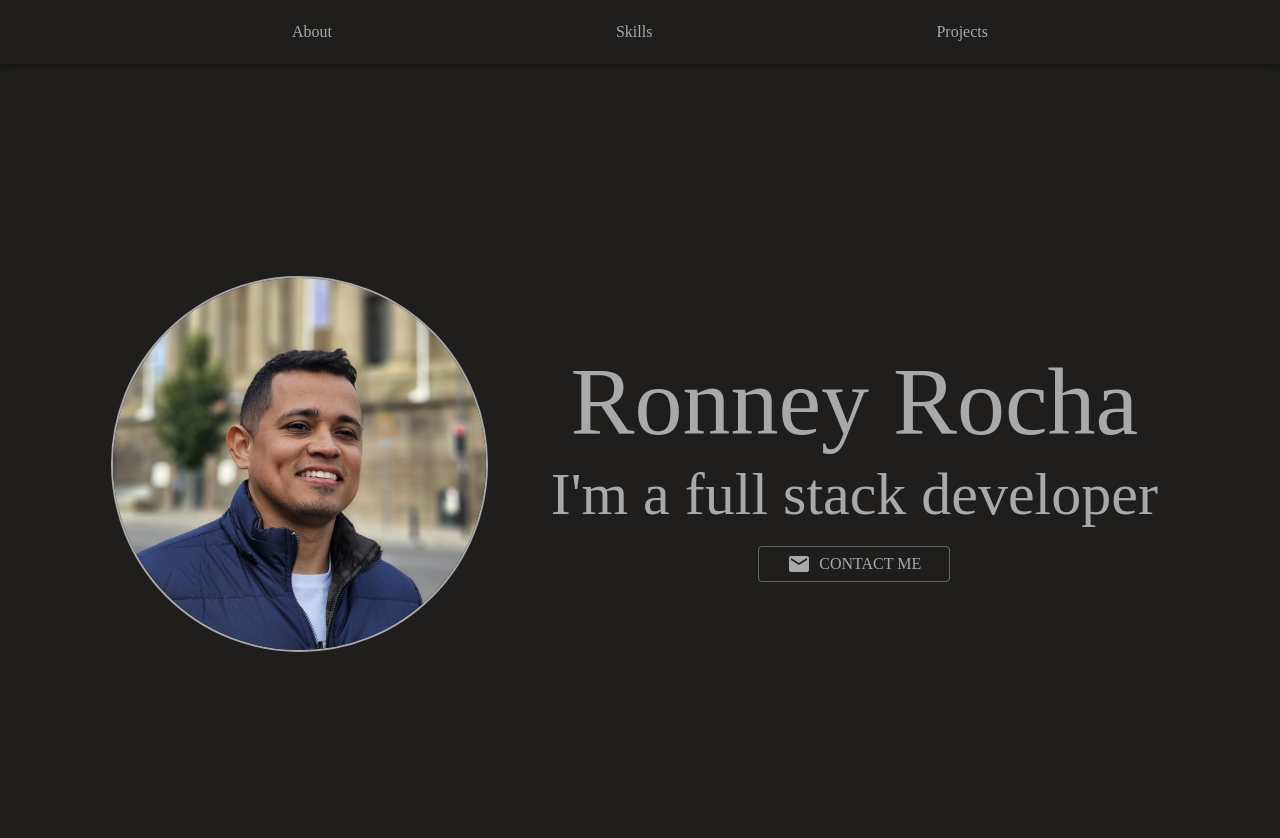
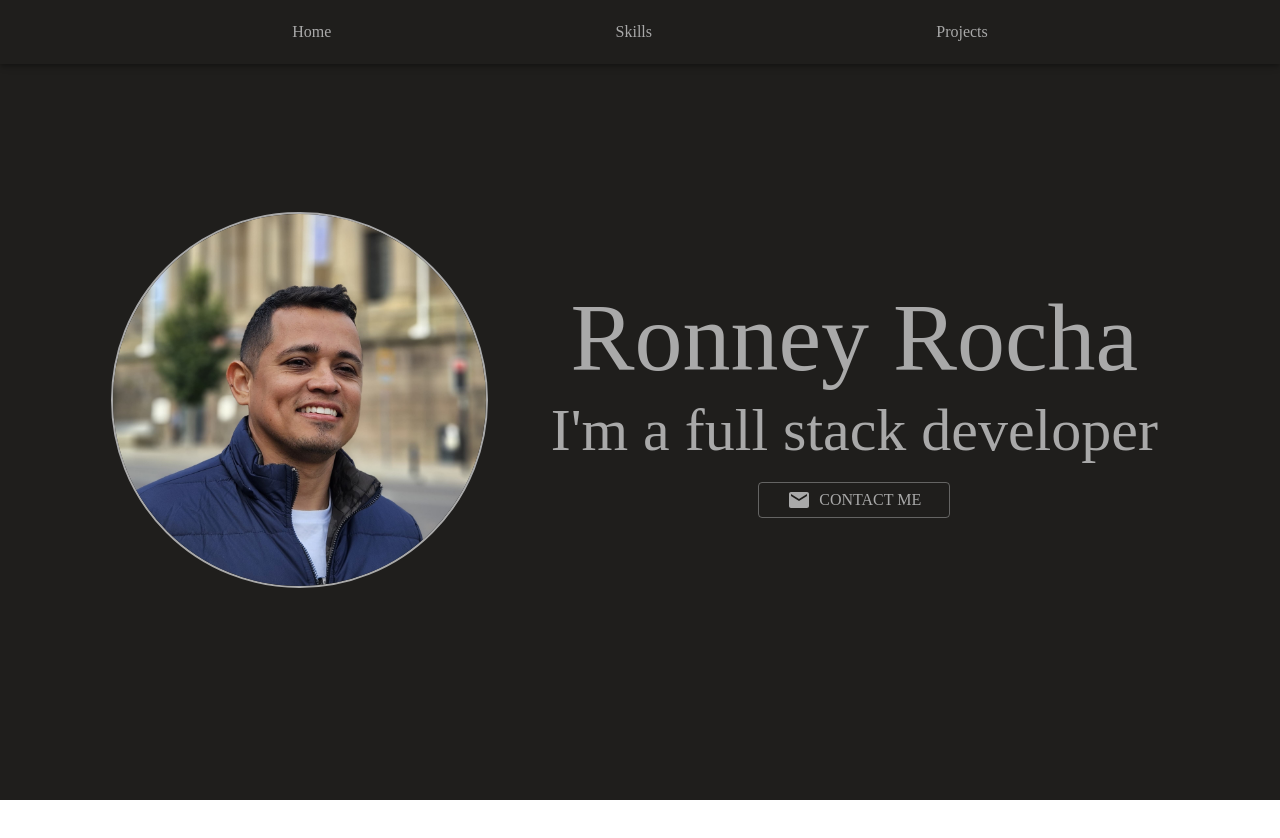
Before and after one commit to ronneyrv/my-portfolio, a React (Vite) app: page / in a window 1280 px wide. Shown: the top 838 px of the page. After the commit the page ends 800 px from the top, so only its background shows below. Built offline with nearby package versions, Linux system fonts and the light colour scheme.

Commit message:
refactor: estructure update of NavBar

```diff
--- a/src/components/NavBar.tsx
+++ b/src/components/NavBar.tsx
@@ -1,4 +1,5 @@
 import { AppBar, MenuItem, styled, Toolbar } from "@mui/material";
+import { Link } from "react-scroll";
 
 function NavBar() {
   const StyledToolbar = styled(Toolbar)(() => {
@@ -12,11 +13,17 @@ function NavBar() {
 
   return (
     <>
-      <AppBar position="relative">
+      <AppBar position="fixed">
         <StyledToolbar>
-          <MenuItem>About</MenuItem>
-          <MenuItem>Skills</MenuItem>
-          <MenuItem>Projects</MenuItem>
+          <Link to="hero-section" smooth={true} duration={800}>
+            <MenuItem>Home</MenuItem>
+          </Link>
+          <Link to="skills-section" smooth={true} duration={800}>
+            <MenuItem>Skills</MenuItem>
+          </Link>
+          <Link to="projetcts-section" smooth={true} duration={800}>
+            <MenuItem>Projects</MenuItem>
+          </Link>
         </StyledToolbar>
       </AppBar>
     </>
```
